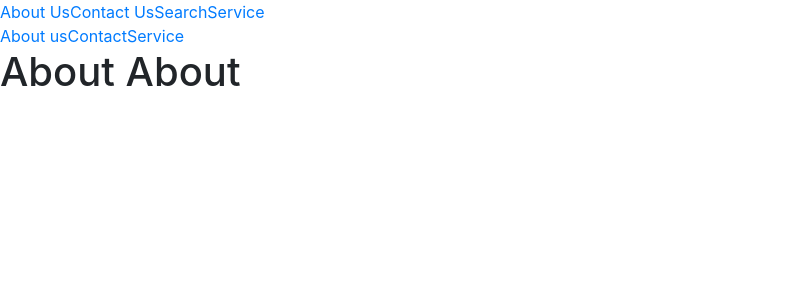
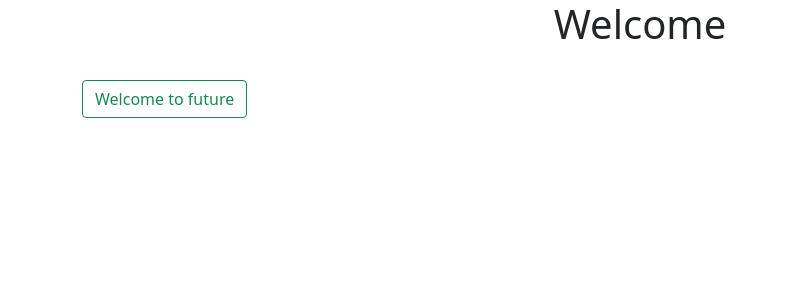
Before and after one commit to karunahuja/React, a React (Create React App) app in the folder awesomeapp/: page / in a window 1280 px wide. Shown: the top 300 px of the page, without its empty margins (0-787 px from the left). Built offline with nearby package versions, Linux system fonts and the light colour scheme.

Commit message:
Install and Use Bootstrap 5

```diff
--- a/awesomeapp/package.json
+++ b/awesomeapp/package.json
@@ -9,7 +9,7 @@
     "@testing-library/react": "^9.5.0",
     "@testing-library/user-event": "^7.2.1",
     "axios": "^0.19.2",
-    "bootstrap": "^4.5.0",
+    "bootstrap": "^5.0.0-alpha1",
     "react": "^16.13.1",
     "react-digital-clock": "^0.1.2",
     "react-dom": "^16.13.1",
--- a/awesomeapp/src/App.jsx
+++ b/awesomeapp/src/App.jsx
@@ -8,29 +8,17 @@ import Service from './Service.jsx'
 import User from './User'
 import Search from "./Search"
 import Error from "./Error"
+import "../node_modules/bootstrap/dist/css/bootstrap.min.css"
 //If we want to pass props use render method else use component method
 const App = () => {
 
         return(
         <>
-        <Menu></Menu>
-        <Switch>
-
-            <Route exact path="/" component={()=>
-                <About name="About"/>
-            } ></Route>
-            <Route exact path="/Search" component={()=>
-                <Search/>
-            } ></Route>
-            <Route exact path="/service" render={()=>
-                <Service name="Service"/>
-            } ></Route>
-            <Route exact path="/contact" component={Contact} ></Route>
-            <Route path="/contact/:fname" component={User} ></Route>
-            {/* <Route  component={Error} ></Route> */}
-            <Redirect to="/"/>
-
-        </Switch>
+       <div className="container">
+            <h1 className="text-center">Welcome</h1>
+<br/>
+<button className="btn btn-outline-success">Welcome to future</button>
+       </div>
        </>)
 
 }
```
Also changed, not shown: 1 other file (tests, documents, lock files or other folders).
